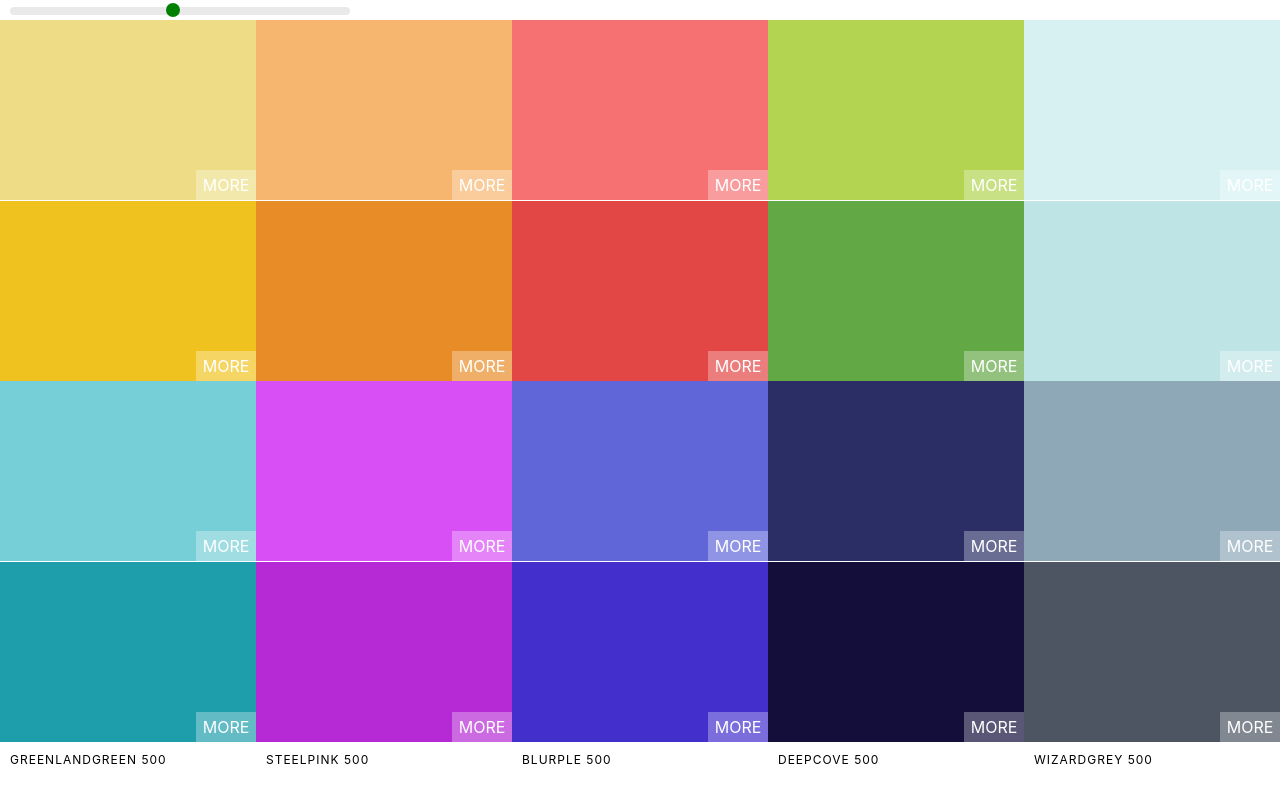
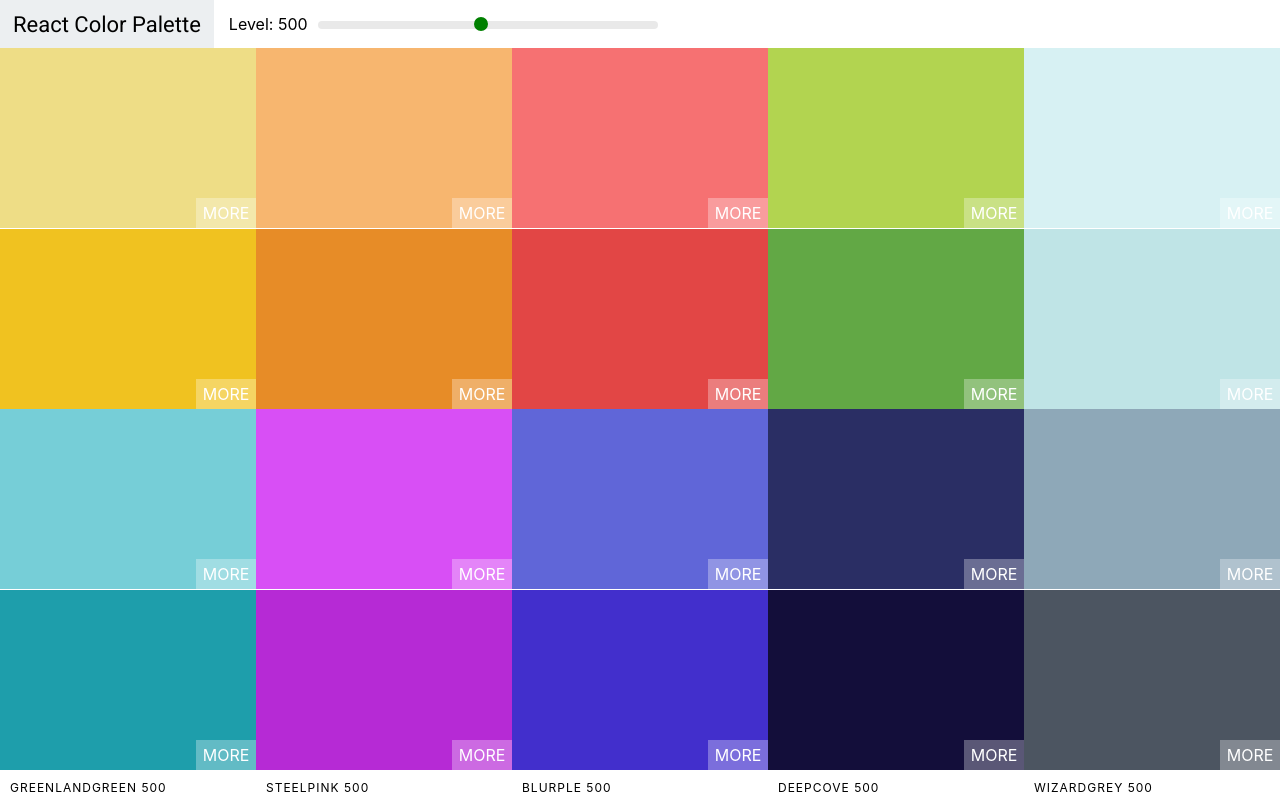
Before and after one commit to rgecoder/react-palette-project, a React (Create React App) app: page / in a window 1280 px wide. Built offline with nearby package versions, Linux system fonts and the light colour scheme.

Commit message:
Add Navbar.js component 182

```diff
--- a/public/index.html
+++ b/public/index.html
@@ -9,6 +9,7 @@
       name="description"
       content="Web site created using create-react-app"
     />
+    <link href="https://fonts.googleapis.com/css?family=Roboto:100,400,500&display=swap" rel="stylesheet">
     <link rel="apple-touch-icon" href="%PUBLIC_URL%/logo192.png" />
     <!--
       manifest.json provides metadata used when your web app is installed on a
--- /dev/null
+++ b/src/Navbar.css
@@ -0,0 +1,50 @@
+.Navbar{
+  display: flex;
+  align-items:center;
+  justify-content:flex-start;
+  height: 6vh;
+}
+
+.logo{
+  margin-right: 15px;
+  padding:0 13px;
+  font-size: 22px;
+  background-color: #eceff1;
+  font-family: Roboto;
+  height: 100%;
+  display: flex;
+  align-items:center;
+}
+
+.logo a{
+  text-decoration:none;
+  color:black;
+
+}
+
+
+
+.slider {
+  width: 340px;
+  margin: 0 10px;
+  display: inline-block;
+}
+
+.rc-slider-track {
+  background-color: transparent;
+}
+
+.rc-slider-rail {
+  height: 8px;
+}
+
+.rc-slider-handle, .rc-slider-handle:active, .rc-slider-handle:focus, .rc-slider-handle:hover {
+  background-color: green;
+  outline: none;
+  border: 2px solid green;
+  box-shadow: none;
+  width: 14px;
+  height: 14px;
+  margin-left: -7px;
+  margin-top: -4px;
+}
--- /dev/null
+++ b/src/Navbar.js
@@ -0,0 +1,31 @@
+import React, { Component } from "react";
+import Slider from "rc-slider";
+import "rc-slider/assets/index.css";
+import "./Navbar.css";
+
+class Navbar extends Component {
+  render() {
+    const { level, changeLevel } = this.props;
+    return (
+      <header className="Navbar">
+        <div className="logo">
+          <a href="#">React Color Palette</a>
+        </div>
+        <div className="slider-container">
+          <span>Level: {level}</span>
+          <div className="slider">
+            <Slider
+              defaultValue={level}
+              min={100}
+              max={900}
+              step={100}
+              onAfterChange={changeLevel}
+            />
+          </div>
+        </div>
+      </header>
+    );
+  }
+}
+
+export default Navbar;
--- a/src/Palette.css
+++ b/src/Palette.css
@@ -5,28 +5,3 @@
 .Palette-colors {
   height: 90%;
 }
-
-.slider {
-  width: 340px;
-  margin: 0 10px;
-  display: inline-block;
-}
-
-.rc-slider-track {
-  background-color: transparent;
-}
-
-.rc-slider-rail {
-  height: 8px;
-}
-
-.rc-slider-handle, .rc-slider-handle:active, .rc-slider-handle:focus, .rc-slider-handle:hover {
-  background-color: green;
-  outline: none;
-  border: 2px solid green;
-  box-shadow: none;
-  width: 14px;
-  height: 14px;
-  margin-left: -7px;
-  margin-top: -4px;
-}
--- a/src/Palette.js
+++ b/src/Palette.js
@@ -1,9 +1,7 @@
 import React, { Component } from "react";
 import ColorBox from "./ColorBox";
-import "rc-slider/assets/index.css";
-
+import Navbar from "./Navbar";
 import "./Palette.css";
-import Slider from "rc-slider";
 
 class Palette extends Component {
   constructor(props) {
@@ -22,17 +20,8 @@
     ));
     return (
       <div className="Palette">
-        <div className="slider">
-          <Slider
-            defaultValue={level}
-            min={100}
-            max={900}
-            step={100}
-            onAfterChange={this.changeLevel}
-          />
-        </div>
+        <Navbar level={level} changeLevel={this.changeLevel} />
 
-        {/* Navbar goes here */}
         <div className="Palette-colors">{colorBoxes}</div>
         {/* footer eventually */}
       </div>
```
